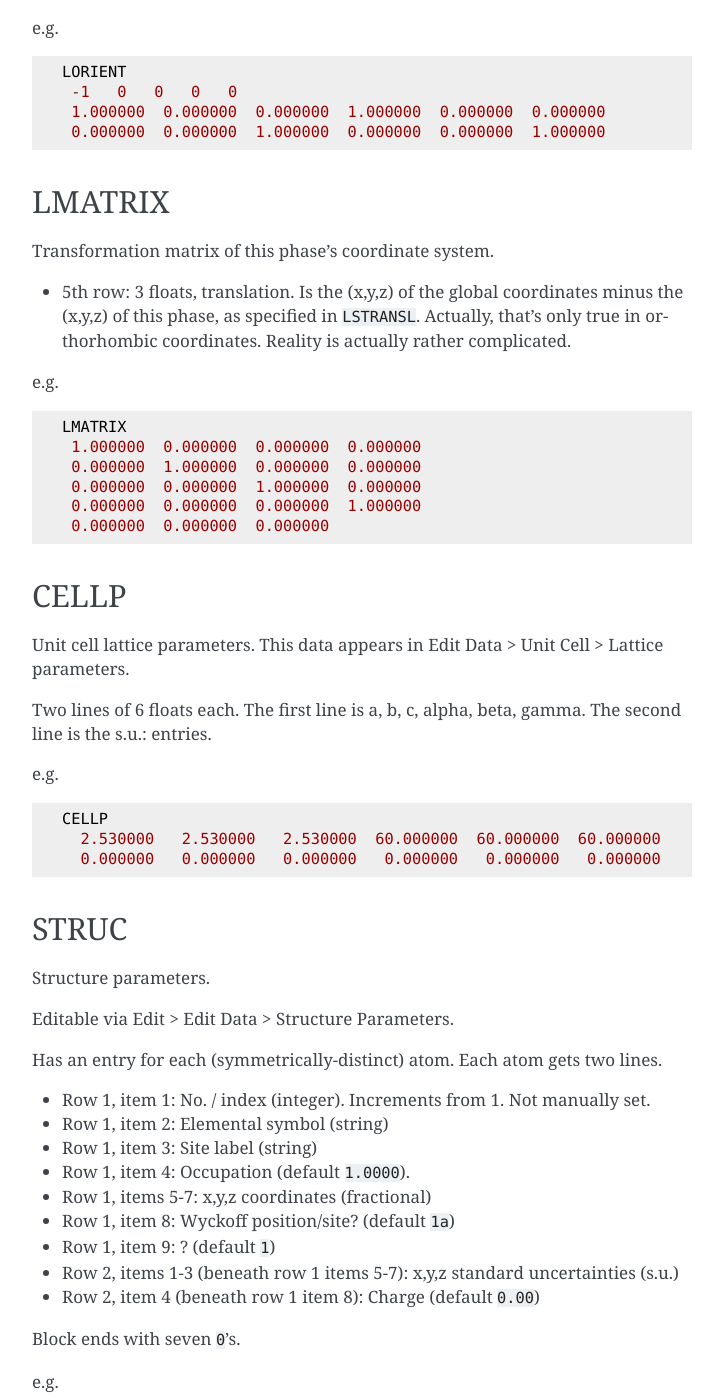
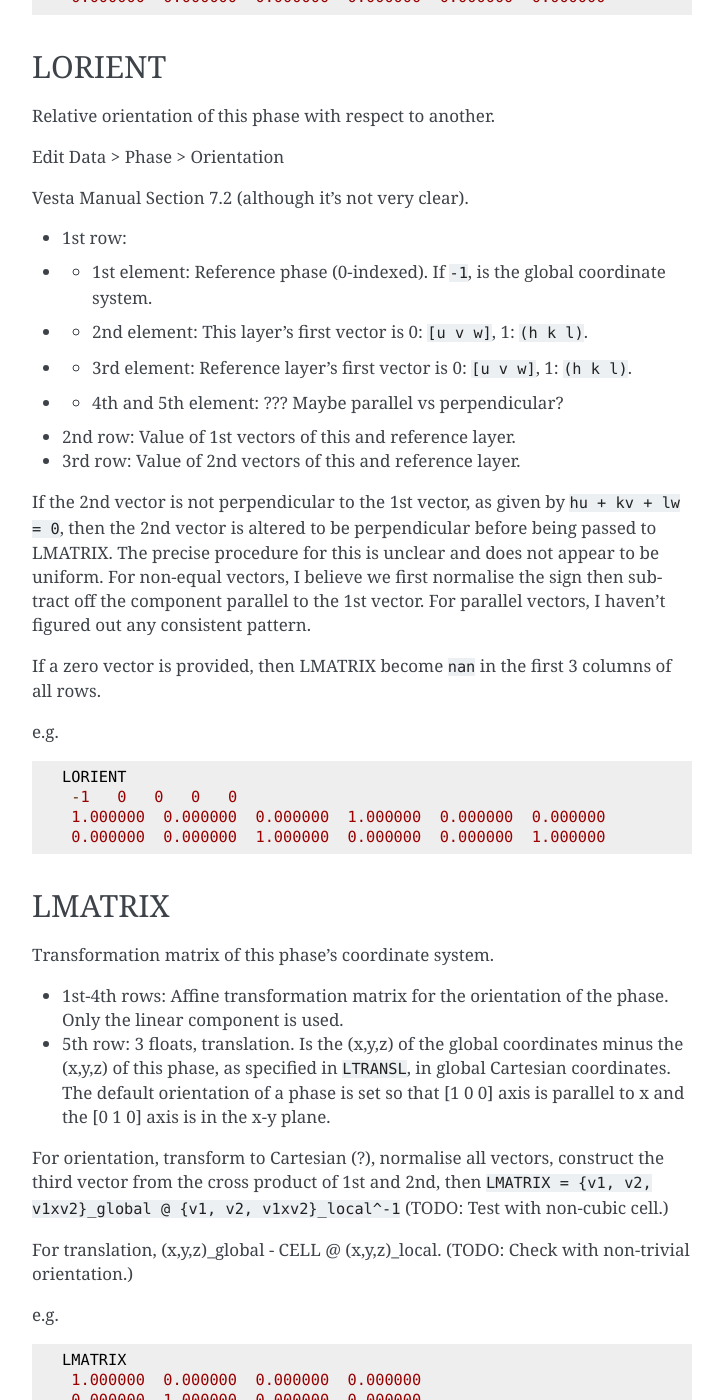
Before and after one commit to Griffin-Group/vestacrystparser, a Sphinx documentation site: the page built from docs/source/file_format.md, in a window 1280 px wide and 1400 px high, scrolled down 3005 px. Shown: the whole window, without its empty margins (388-1111 px from the left). Built offline with Sphinx 7.4.7, drawn with Linux system fonts in a browser that asks for light colours; some of the changed text lies outside the part shown.

Commit message:
Tentative comments on LTRANSL, LORIENT and LMATRIX
These are the tags for positions and orientation of phases relative to each other and the global coordinate system.

Also, some notes of things TODO for methods relevant to global orientation.

````diff
--- a/docs/source/file_format.md
+++ b/docs/source/file_format.md
@@ -121,8 +121,12 @@ Translation of this phase with respect to another.
 
 Edit Data > Phase > Positioning
 
+Vesta Manual Section 7.1.
+
 - 1st row: Reference phase (0-indexed). The number in "Place (x,y,z) of this layer at (x,y,z) of layer..." minus 1. If `-1`, is the global coordinate system.
+The reference phase must be lower than the current phase.
 - 2nd row: x,y,z of this layer; x,y,z of reference layer.
+For layers (not global coordinates), the coordinates are in fractional coordinates.
 
 e.g.
 ```
@@ -133,6 +137,30 @@ LTRANSL
 
 (LORIENT)=
 ## LORIENT
+
+Relative orientation of this phase with respect to another.
+
+Edit Data > Phase > Orientation
+
+Vesta Manual Section 7.2 (although it's not very clear).
+
+- 1st row:
+- - 1st element: Reference phase (0-indexed). If `-1`, is the global coordinate system.
+- - 2nd element: This layer's first vector is 0: `[u v w]`, 1: `(h k l)`.
+- - 3rd element: Reference layer's first vector is 0: `[u v w]`, 1: `(h k l)`.
+- - 4th and 5th element: ??? Maybe parallel vs perpendicular?
+- 2nd row: Value of 1st vectors of this and reference layer.
+- 3rd row: Value of 2nd vectors of this and reference layer.
+
+If the 2nd vector is not perpendicular to the 1st vector, as given by
+`hu + kv + lw = 0`, then the 2nd vector is altered to be perpendicular
+before being passed to LMATRIX.
+The precise procedure for this is unclear and does not appear to be uniform.
+For non-equal vectors, I believe we first normalise the sign then subtract off
+the component parallel to the 1st vector.
+For parallel vectors, I haven't figured out any consistent pattern.
+
+If a zero vector is provided, then LMATRIX become `nan` in the first 3 columns of all rows.
 
 e.g.
 ```
@@ -147,7 +175,17 @@ LORIENT
 
 Transformation matrix of this phase's coordinate system.
 
-- 5th row: 3 floats, translation. Is the (x,y,z) of the global coordinates minus the (x,y,z) of this phase, as specified in `LSTRANSL`. Actually, that's only true in orthorhombic coordinates. Reality is actually rather complicated.
+- 1st-4th rows: Affine transformation matrix for the orientation of the phase.
+Only the linear component is used.
+- 5th row: 3 floats, translation. Is the (x,y,z) of the global coordinates minus the (x,y,z) of this phase, as specified in `LTRANSL`, in global Cartesian coordinates.
+The default orientation of a phase is set so that [1 0 0] axis is parallel to x and the [0 1 0] axis is in the x-y plane.
+
+For orientation, transform to Cartesian (?), normalise all vectors, construct the third vector from the cross product of 1st and 2nd, then
+`LMATRIX = {v1, v2, v1xv2}_global @ {v1, v2, v1xv2}_local^-1`
+(TODO: Test with non-cubic cell.)
+
+For translation, (x,y,z)_global - CELL @ (x,y,z)_local.
+(TODO: Check with non-trivial orientation.)
 
 e.g.
 ```
````
Also changed, not shown: 1 other file.
